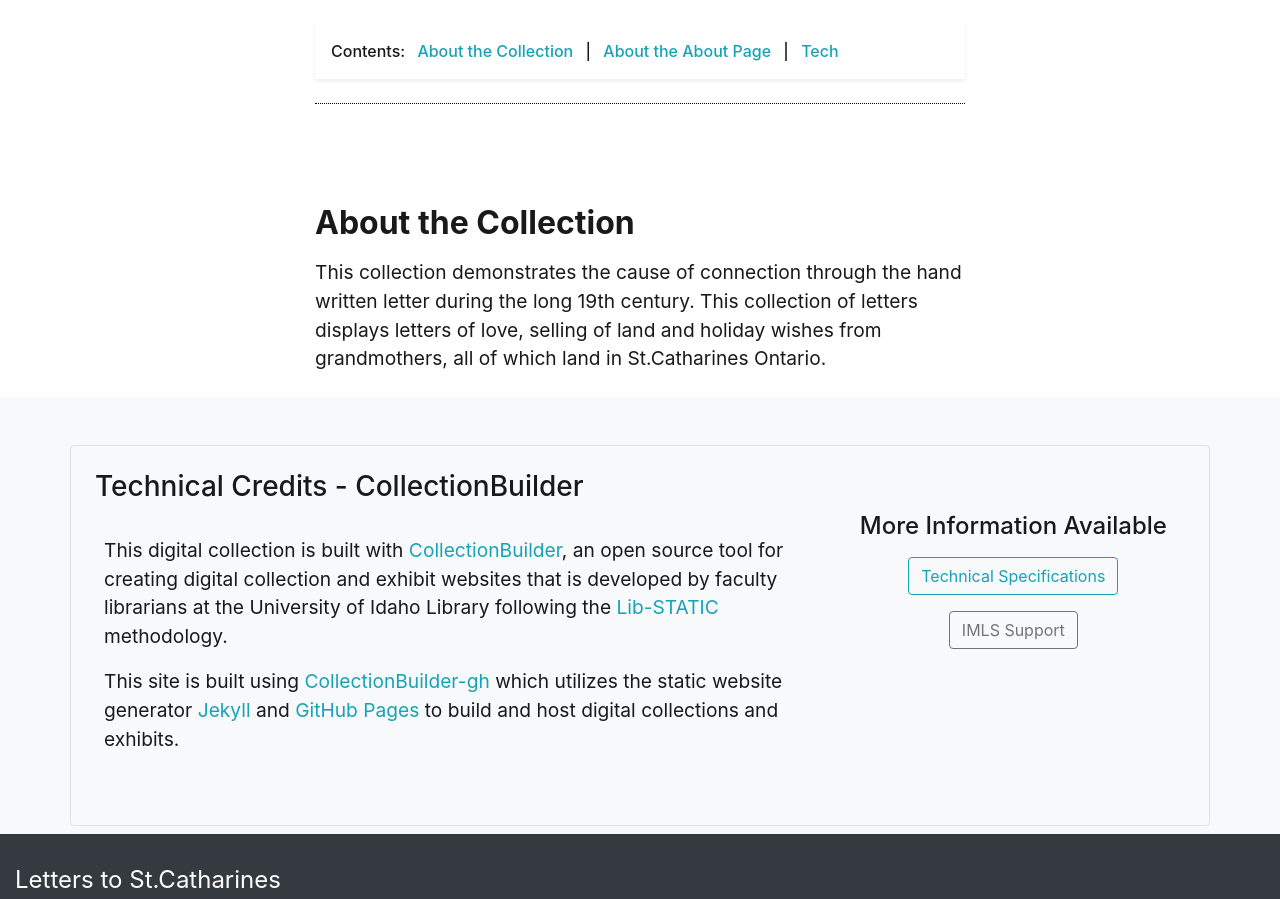
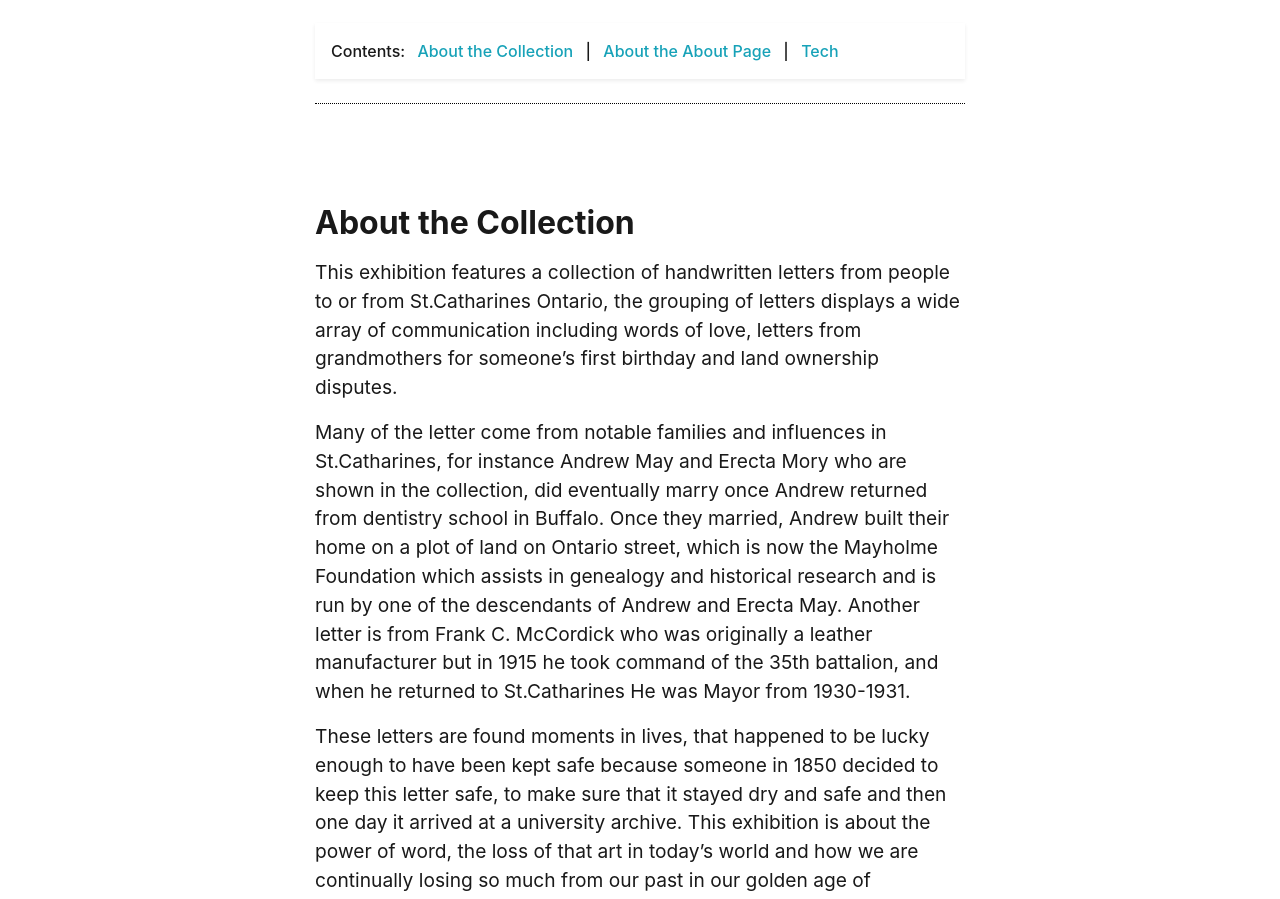
Before and after one commit to JessieRichard/Letters-to-St.Catharines, a Jekyll site: the page built from pages/about.md, in a window 1280 px wide and 1400 px high, scrolled down 469 px. Shown: the top 899 px of the window. Built offline with Jekyll 4.4.1, drawn with Linux system fonts in a browser that asks for light colours; some of the changed text lies outside the part shown.

Commit message:
Update about.md

```diff
--- a/pages/about.md
+++ b/pages/about.md
@@ -14,4 +14,12 @@ credits: true
 
 ## About the Collection
 
-This collection demonstrates the cause of connection through the hand written letter during the long 19th century. This collection of letters displays letters of love, selling of land and holiday wishes from grandmothers, all of which land in St.Catharines Ontario.
+This exhibition features a collection of handwritten letters from people to or from St.Catharines Ontario, the grouping of letters displays a wide array of communication including words of love, letters from grandmothers for someone’s first birthday and land ownership disputes.
+
+Many of the letter come from notable families and influences in St.Catharines, for instance Andrew May and Erecta Mory who are shown in the collection, did eventually marry once Andrew returned from dentistry school in Buffalo. Once they married, Andrew built their home on a plot of land on Ontario street, which is now the Mayholme Foundation which assists in genealogy and historical research and is run by one of the descendants of Andrew and Erecta May.
+Another letter is from Frank C. McCordick who was originally a leather manufacturer but in 1915 he took command of the 35th battalion, and when he returned to St.Catharines He was Mayor from 1930-1931.
+
+These letters are found moments in lives, that happened to be lucky enough to have been kept safe because someone in 1850 decided to keep this letter safe, to make sure that it stayed dry and safe and then one day it arrived at a university archive.
+This exhibition is about the power of word, the loss of that art in today’s world and how we are continually losing so much from our past in our golden age of technology, but somewhere alone the way these pages made it. They made it through the discovery of electricity, of telephones and cars and even the internet.
+
+![image](https://user-images.githubusercontent.com/92824113/145718221-97e12d2e-ebed-4d90-af73-59bde21b218b.png)
```
